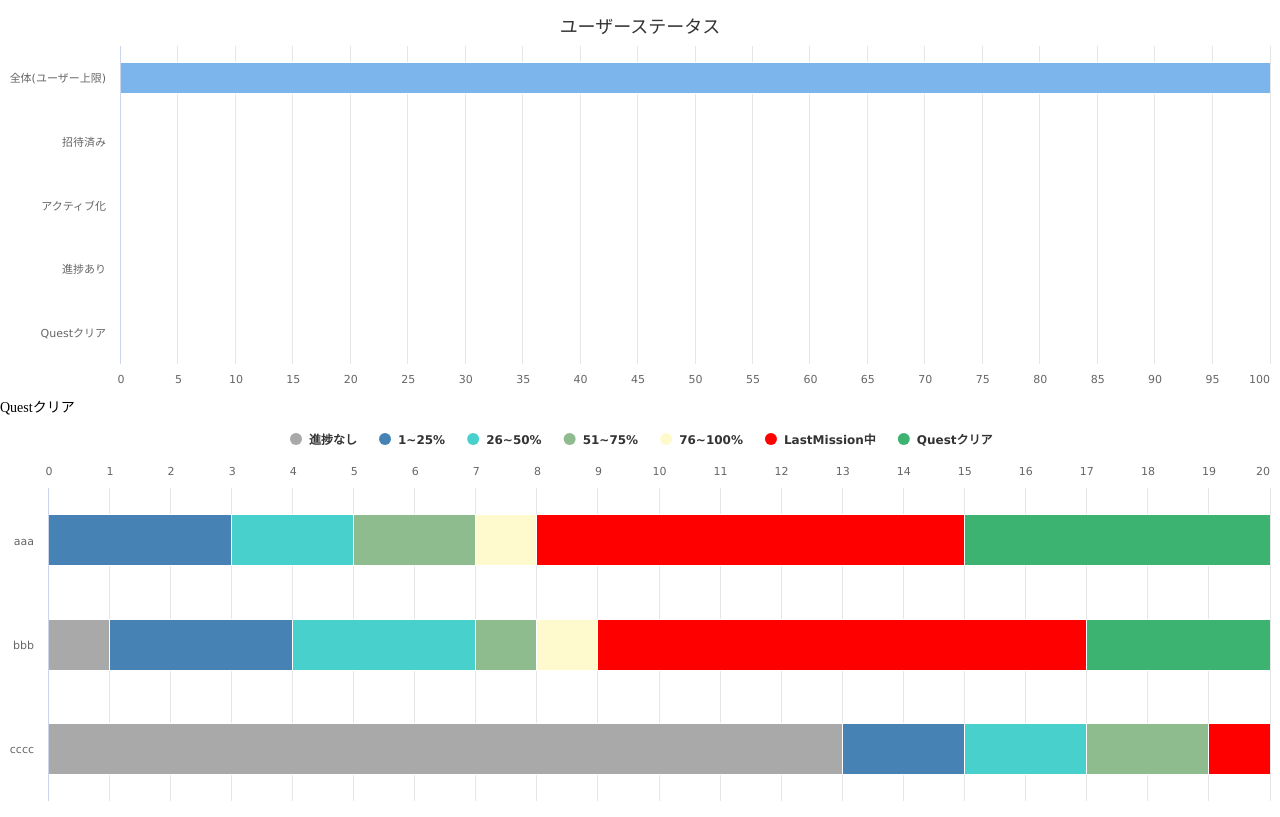
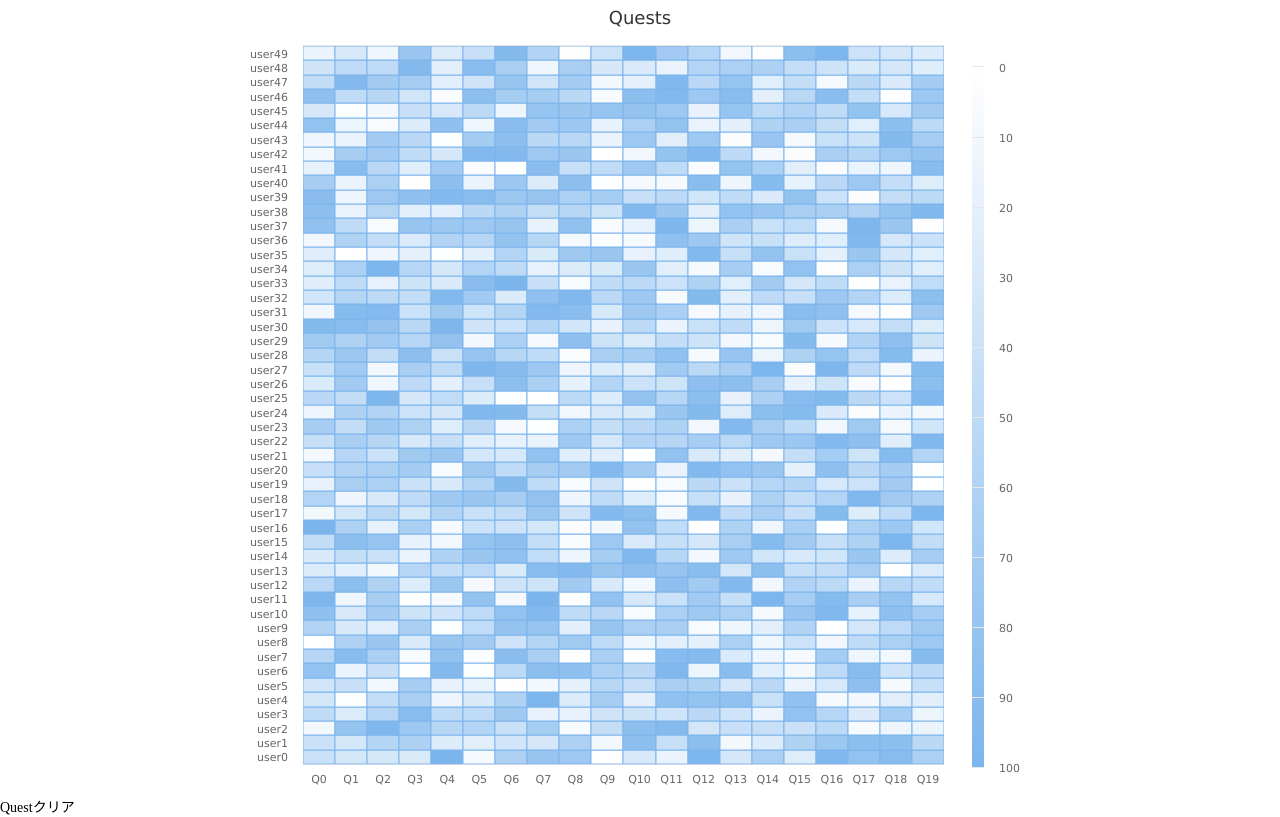
Before and after one commit to ShinichiroTakano/hichart-practice, a Vue app: page / in a window 1280 px wide. Shown: the top 817 px of the page. Built offline with nearby package versions, Linux system fonts and the light colour scheme.

Commit message:
heatmap　表示

```diff
--- a/src/App.vue
+++ b/src/App.vue
@@ -4,56 +4,9 @@
       :businessTypes="[{ id: 1, name: 'aaaa' }, { id: 2, name: 'bbbb' }, { id: 3, name: 'cccc' }]"
       :selectedBusinessTypes="[{ id: 1, name: 'aaaa' }]"/> -->
     <HeatMap
-      :progress-list="{
-        userId: {
-          questId: 100,
-          questId: 100,
-          questId: 76,
-          questId: 56,
-          questId: 23,
-          questId: 0,
-          questId: 0,
-          questId: 0,
-          questId: 0,
-          questId: 0
-        }
-      }"
-      :user-accounts="[
-        {
-          id: 1,
-          name: 'User1'
-        }
-      ]"
-      :quests="[
-        {
-          id: 1,
-          name: 'Q1'
-        },
-        {
-          id: 2,
-          name: 'Q2'
-        },
-        {
-          id: 2,
-          name: 'Q2'
-        },
-        {
-          id: 2,
-          name: 'Q2'
-        },
-        {
-          id: 2,
-          name: 'Q2'
-        },
-        {
-          id: 2,
-          name: 'Q2'
-        },
-        {
-          id: 2,
-          name: 'Q2'
-        }
-      ]"/>
+      :user-account-quest-statistics="userAccountQuestStatistics"
+      :user-accounts="userAccount()"
+      :quests="quests()" />
   <UserProcessStatus
 :users="[
   {
@@ -94,6 +47,26 @@ export default {
     BusinessTypesSelect,
     HeatMap,
     UserProcessStatus
+  },
+  computed: {
+    userAccountQuestStatistics() {
+      return [...Array(50).keys()].reduce((accumulater, userId) => {
+        accumulater[userId] = {}
+        for (let questId of [...Array(20).keys()]) {
+          accumulater[userId][questId] = {}
+          accumulater[userId][questId].progress_rate = Math.floor( Math.random() * 101 )
+        }
+        return accumulater
+      }, {})
+    },
+  },
+  methods: {
+    userAccount() {
+      return [...Array(50).keys()].map(e => ({ id: e, name: `user${e}`}))
+    },
+    quests() {
+      return [...Array(20).keys()].map(e => ({ id: e, name: `Q${e}`}))
+    }
   }
 }
 </script>
--- a/src/components/HeatMap.vue
+++ b/src/components/HeatMap.vue
@@ -1,94 +1,89 @@
 <template>
   <div>
-    <div id="quest-progress-heat-map" style="width:100%; height:400px;"></div>
+    <div id="progress-heat-map" style="height: 800px;min-width: 310px; max-width: 800px; margin: 0 auto"></div>
   </div>
 </template>
 <script>
-const Highcharts = require('highcharts')
-const ALL_USERS = '全体(ユーザー上限)'
-const INVITED_USERS = '招待済み'
-const ACTIVE_USERS = 'アクティブ化'
-const PROGRESSING_USERS = '進捗あり'
-const FINISH_USERS = 'Questクリア'
-const INACTIVE_USERS = '非アクティブ'
+import Highcharts from 'highcharts';
+import addHeatmapModule from 'highcharts/modules/heatmap';
+import addTreemapModule from 'highcharts/modules/treemap';
+
+addHeatmapModule(Highcharts);
+addTreemapModule(Highcharts);
 
 export default {
-  name: 'users-status-chart',
+  name: 'progress-heat-map',
   props: {
-    allUsersCount: {
-      type: Number,
+    userAccountQuestStatistics: {
+      type: Object,
       required: true
     },
-    invitedUsersCount: {
-      type: Number,
+    userAccounts: {
+      type: Array,
       required: true
     },
-    activeUsersCount: {
-      type: Number,
-      required: true
-    },
-    progressingUsersCount: {
-      type: Number,
-      required: true
-    },
-    questFinishUsersCount: {
-      type: Number,
-      required: true
-    },
-    inactiveUsersCount: {
-      type: Number,
+    quests: {
+      type: Array,
       required: true
     }
   },
   mounted () {
-    const invitedPercent = this.convertPercent(this.invitedUsersCount)
-    const activePercent = this.convertPercent(this.activeUsersCount)
-    const progressingPercent = this.convertPercent(this.progressingUsersCount)
-    const questFinishPercent = this.convertPercent(this.questFinishUsersCount)
-    const inactivePercent = this.convertPercent(this.inactiveUsersCount)
-    var countMap = {
-      [ALL_USERS]: this.allUsersCount,
-      [INVITED_USERS]: this.invitedUsersCount,
-      [ACTIVE_USERS]: this.activeUsersCount,
-      [PROGRESSING_USERS]: this.progressingUsersCount,
-      [FINISH_USERS]: this.questFinishUsersCount,
-      [INACTIVE_USERS]: this.inactiveUsersCount
+    const quests = this.quests
+    const users = this.userAccounts
+    const userAccountQuestStatistics = this.userAccountQuestStatistics
+    const heatMapContent = []
+    for (let i = 0; i < quests.length; i++) {
+      const quest = quests[i]
+      for (let j = 0; j < users.length; j++) {
+        const user = users[j]
+        const cell = []
+        cell[0] = i
+        cell[1] = j
+        cell[2] = userAccountQuestStatistics[user.id][quest.id].progress_rate
+        heatMapContent.push(cell)
+      }
     }
-    Highcharts.chart('quest-progress-heat-map', {
+
+    Highcharts.chart('progress-heat-map', {
       chart: {
-        type: 'bar'
+        type: 'heatmap'
       },
       title: {
-        text: 'ユーザーステータス',
-        y: 23
+        text: 'Quests'
       },
       xAxis: {
-        categories: [ALL_USERS, INVITED_USERS, ACTIVE_USERS, PROGRESSING_USERS, FINISH_USERS],
+        categories: quests.map(e => e.name),
+        title: 'Quests',
         margin: 30
       },
       yAxis: {
-        max: 100,
-        title: ''
+        categories: users.map(e => e.name),
+        title: 'Users'
+      },
+      colorAxis: {
+          min: 0,
+          minColor: '#FFFFFF',
+          maxColor: Highcharts.getOptions().colors[0]
+      },
+      legend: {
+        align: 'right',
+        layout: 'vertical',
+        margin: 20,
+        verticalAlign: 'top',
+        y: 50,
+        symbolHeight: 700
       },
       series: [{
-        showInLegend: false,
-        data: [100, invitedPercent, activePercent, progressingPercent, questFinishPercent]
+        name: 'Sales per employee',
+        borderWidth: 1,
+        data: heatMapContent
       }],
       credits: {
         enabled: false
-      },
-      tooltip: {
-        formatter () {
-          return `${this.x}: ${countMap[this.x]}人`
-        }
       }
     })
   },
   methods: {
-    convertPercent (specifiedUserCount) {
-      // 全ユーザに対する割合を%で算出する。
-      return specifiedUserCount / this.allUsersCount * 100
-    }
   }
 }
 </script>
```
